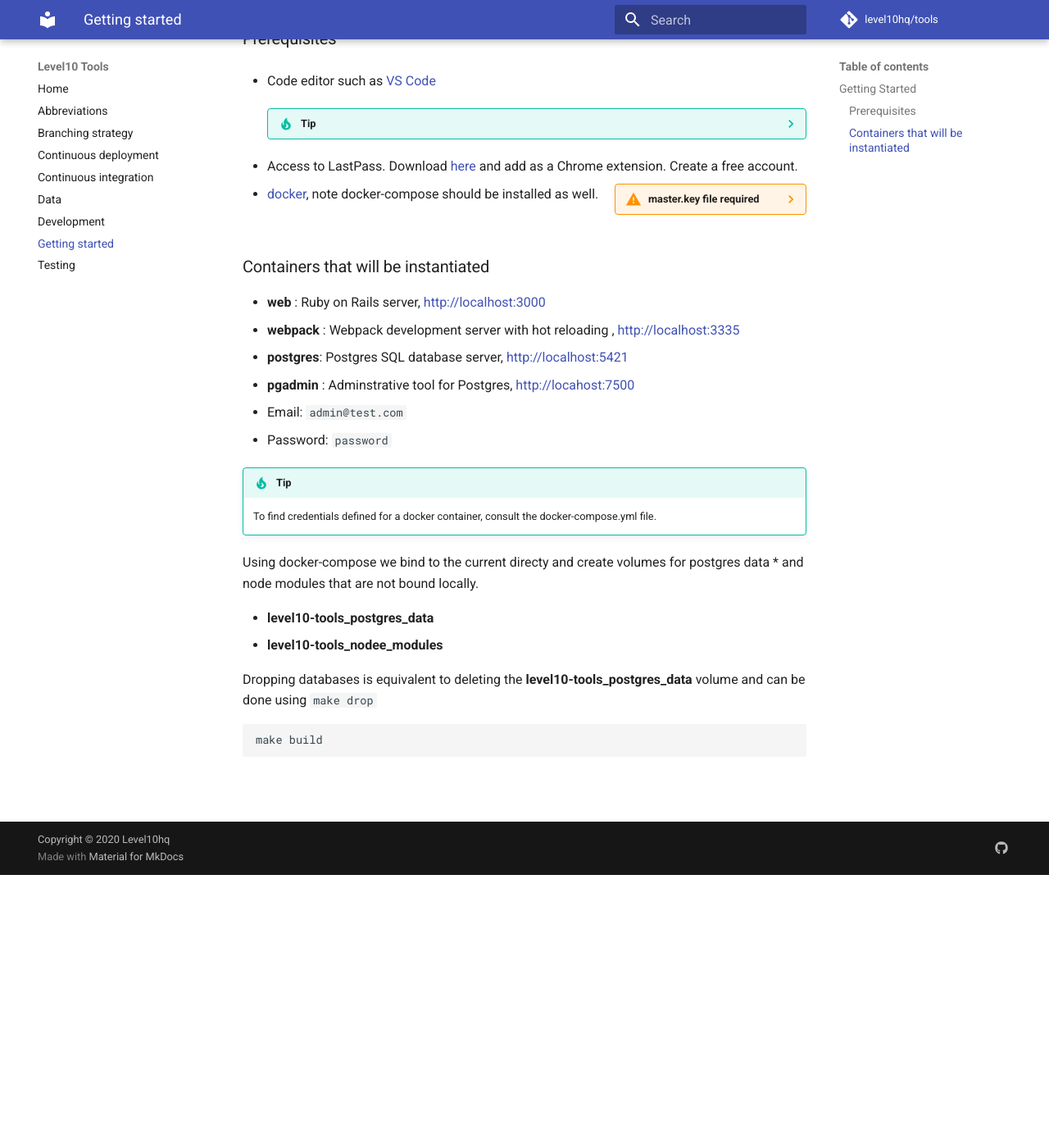
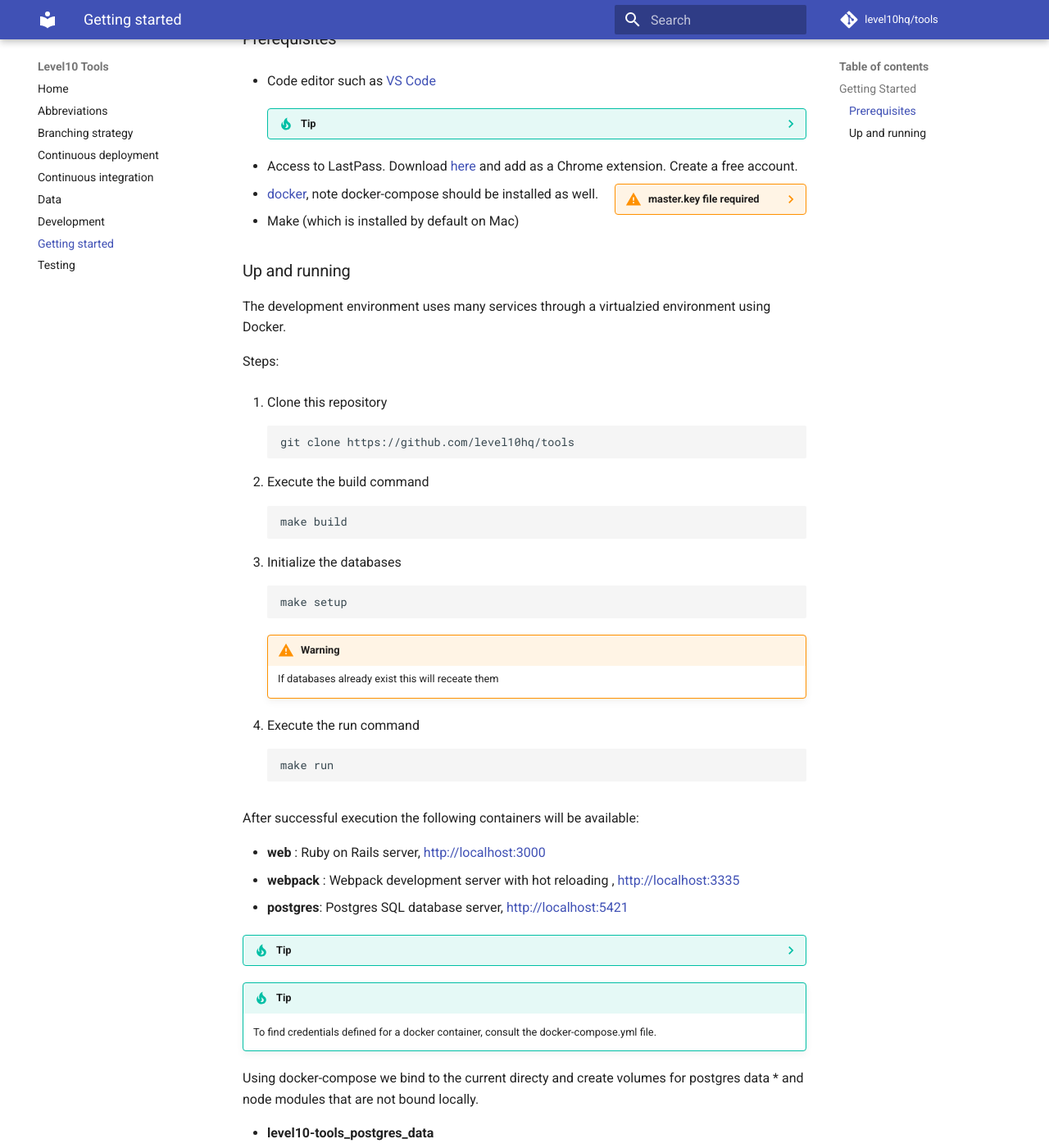
Before and after one commit to level10hq/tools-runbook, an MkDocs documentation site: the page built from docs/getting-started.md, in a window 1280 px wide and 1400 px high, scrolled down 333 px. Shown: the whole window at 82% size. Built offline with MkDocs 1.6.1 and Material for MkDocs 9.7.7, drawn with Linux system fonts in a browser that asks for light colours; comment, search, counter and statistics services are not loaded.

Commit message:
getting started commands

````diff
--- a/docs/getting-started.md
+++ b/docs/getting-started.md
@@ -19,16 +19,52 @@ The recommended development environment utilizes docker-compose to build and exe
         then copy master.key from LastPass to file.
 
 * [docker](https://docs.docker.com/get-docker/), note docker-compose should be installed as well.
+* Make (which is installed by default on Mac)
+
+### Up and running
+The development environment uses many services through a virtualzied environment using Docker.
+
+Steps:
+
+1.  Clone this repository
+    ```
+    git clone https://github.com/level10hq/tools
+    ```
+
+2.  Execute the build command
+    ```bash
+    make build
+    ```
+3.  Initialize the databases
+    ```
+    make setup
+    ```
+
+    !!! warning
+        If databases already exist this will receate them
+
+4.  Execute the run command
+    ```
+    make run
+    ```
 
 
-### Containers that will be instantiated
+After successful execution the following containers will be available:
 
 * **web**  :  Ruby on Rails server, http://localhost:3000
 * **webpack** :  Webpack development server with hot reloading , http://localhost:3335
 * **postgres**:  Postgres SQL database server, http://localhost:5421
-* **pgadmin** :  Adminstrative tool for Postgres, http://locahost:7500
-  * Email:  ```admin@test.com```
-  * Password:  ```password```
+
+??? tip Postgres access
+    If you want to manage the Postgres database, we provide a command to spin up PGAdmin
+    ```
+    make pg-admin
+    ```
+
+     **pgadmin** :  Adminstrative tool for Postgres, http://locahost:7500
+
+      * Email:  ```admin@test.com```
+      * Password:  ```password```
 
 !!! tip
     To find credentials defined for a docker container, consult the docker-compose.yml file.
````
Also changed, not shown: other parts of docs/getting-started.md (+2 -2 lines).
